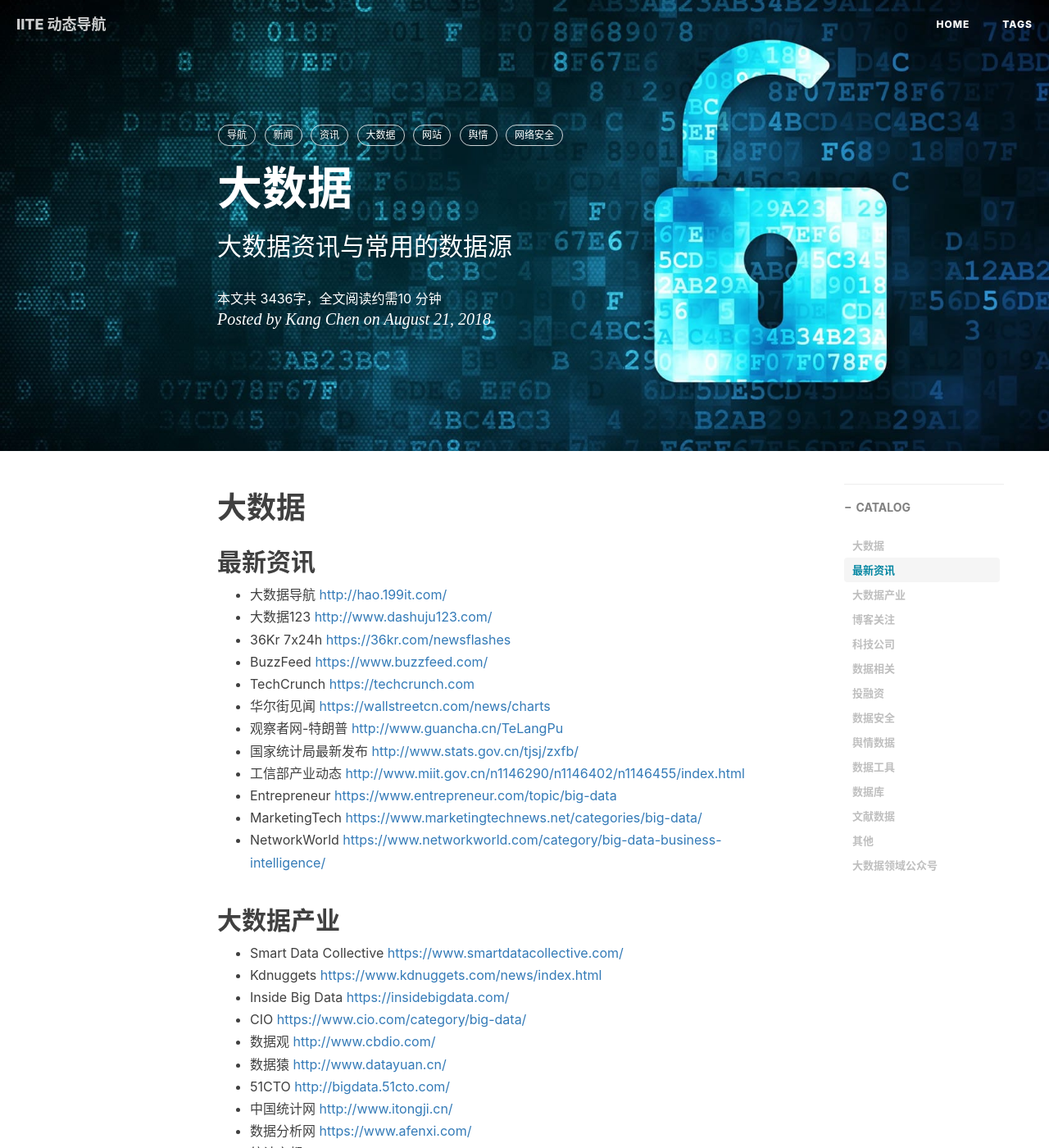
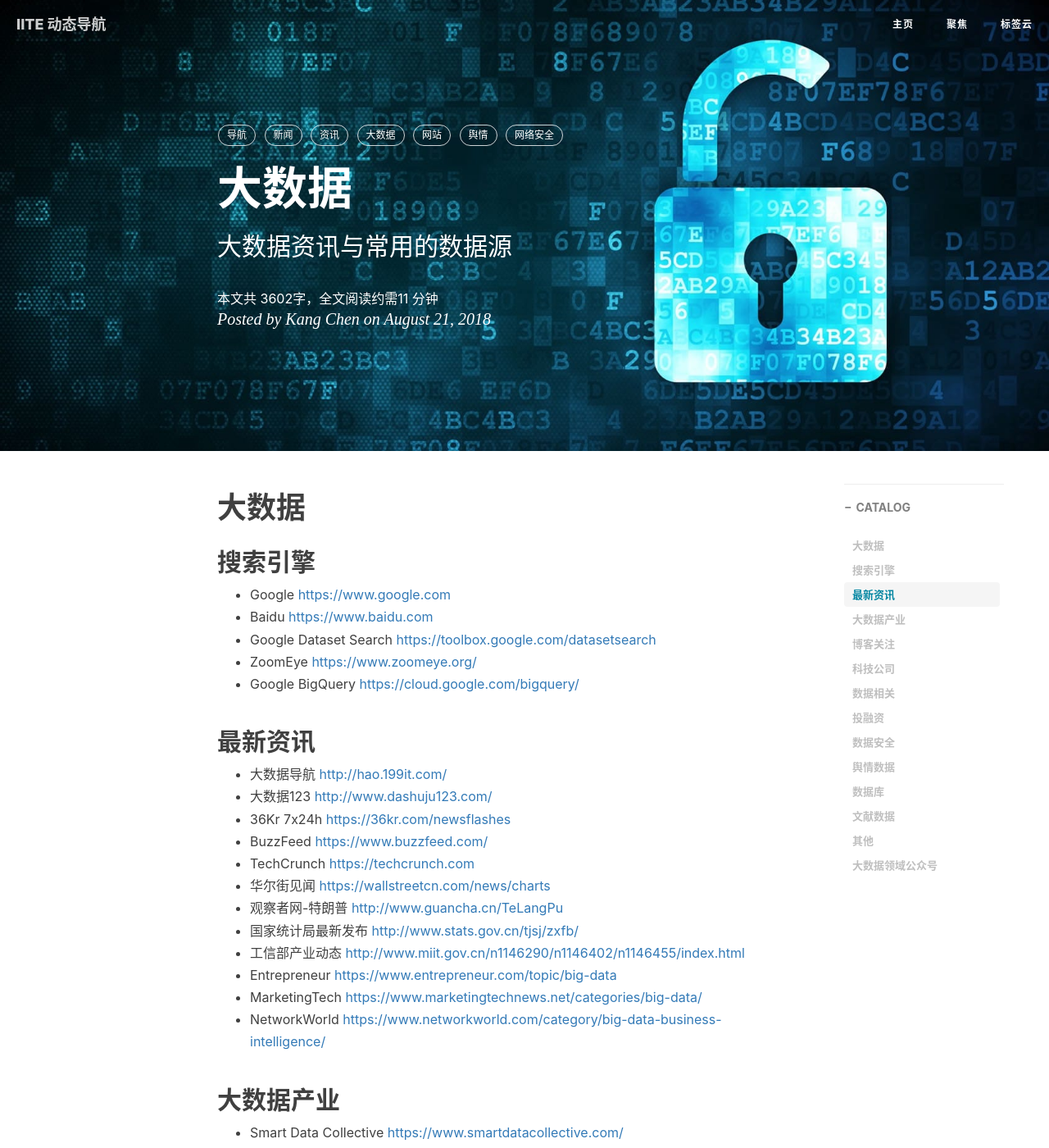
Before and after one commit to kcdyx1/kcdyx1.github.io, a Jekyll site: the page built from _posts/2018-08-21-大数据.md, in a window 1280 px wide and 1400 px high. Shown: the whole window at 82% size. Built offline with Jekyll 4.4.1, drawn with Linux system fonts in a browser that asks for light colours; nearby versions of some CDN libraries; comment, search, counter and statistics services are not loaded; some of the changed text lies outside the part shown.

```diff
--- a/_includes/nav.html
+++ b/_includes/nav.html
@@ -17,7 +17,7 @@
             <div class="navbar-collapse">
                 <ul class="nav navbar-nav navbar-right">
                     <li>
-                        <a href="{{ site.baseurl }}/">Home</a>
+                        <a href="{{ site.baseurl }}/">主页</a>
                     </li>
                     {% for page in site.pages %}{% if page.title %}
                     <li>
--- a/_posts/2018-08-21-大数据.md
+++ b/_posts/2018-08-21-大数据.md
@@ -16,6 +16,14 @@ tags:
     - 网络安全
 ---
 # 大数据
+
+## 搜索引擎
+
+- Google [https://www.google.com](https://www.google.com){:target="_blank"}
+- Baidu [https://www.baidu.com](https://www.baidu.com){:target="_blank"}
+- Google Dataset Search [https://toolbox.google.com/datasetsearch](https://toolbox.google.com/datasetsearch){:target="_blank"}
+- ZoomEye [https://www.zoomeye.org/](https://www.zoomeye.org/){:target="_blank"}
+- Google BigQuery [https://cloud.google.com/bigquery/](https://cloud.google.com/bigquery/){:target="_blank"}
 
 ## 最新资讯
 
@@ -107,13 +115,10 @@ tags:
 - 新榜新媒体数据API [https://api.newrank.cn/](https://api.newrank.cn/){:target="_blank"}
 - 特朗普twitter动态 [http://trumptwitterarchive.com/](http://trumptwitterarchive.com/){:target="_blank"}
 
-## 数据工具
-
-- ZoomEye [https://www.zoomeye.org/](https://www.zoomeye.org/)
-- Google BigQuery [https://cloud.google.com/bigquery/](https://cloud.google.com/bigquery/)
 
 ## 数据库
 
+- CSIS Reconnectingasia [https://reconnectingasia.csis.org](https://reconnectingasia.csis.org){:target="_blank"}
 - 国际数据开放指数 [https://index.okfn.org/place/](https://index.okfn.org/place/){:target="_blank"}
 - 美国政府开放数据 [https://www.data.gov](https://www.data.gov){:target="_blank"}
 - 英国政府开放数据 [https://data.gov.uk](https://data.gov.uk){:target="_blank"}
--- a/tags.html
+++ b/tags.html
@@ -1,5 +1,5 @@
 ---
-title: Tags
+title: 标签云
 layout: default
 description: keep hungry keep foolish
 header-img: "img/tag-bg.jpg"
```
Also changed, not shown: _layouts/keynote.html (+0 -51 lines), 聚焦/index.html (added, +38 -0 lines), 聚焦/trump.html (added, +71 -0 lines).
